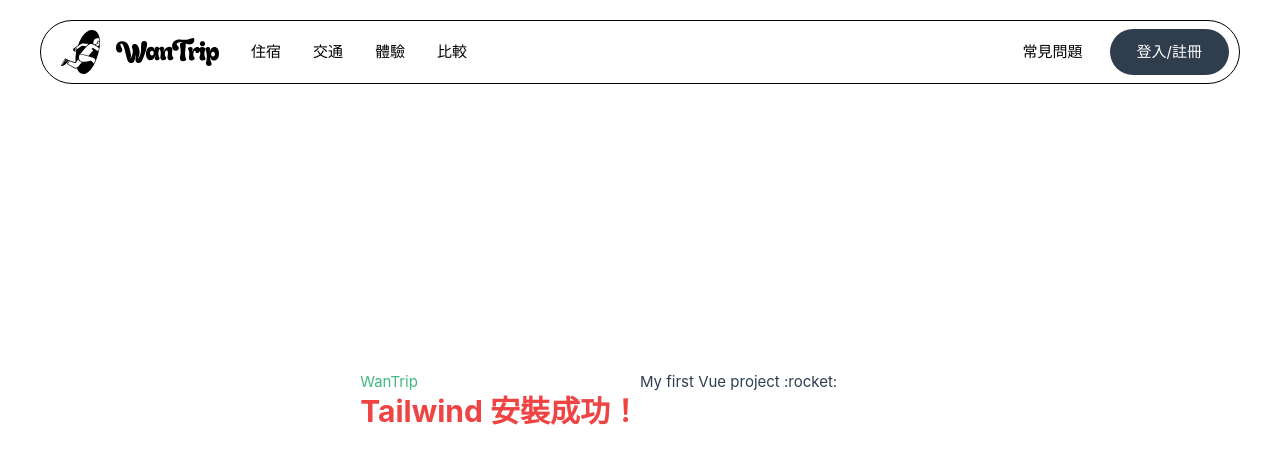
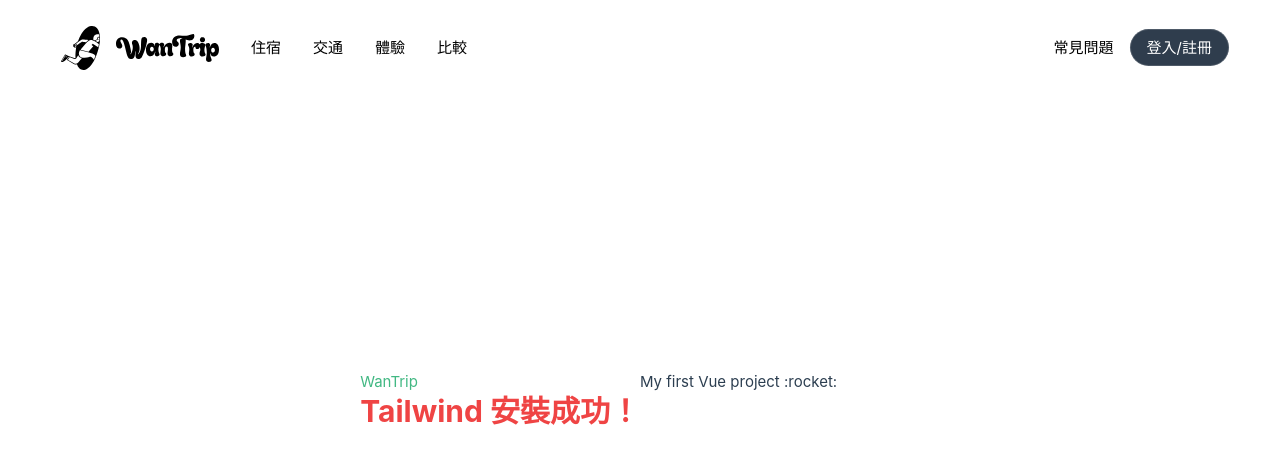
Before and after one commit to WanTrip-2026/WanTrip, a Vue app: page / in a window 1280 px wide. Shown: the top 464 px of the page. Built offline with nearby package versions, Linux system fonts and the light colour scheme.

Commit message:
Navbar v1

```diff
--- a/src/App.vue
+++ b/src/App.vue
@@ -6,8 +6,7 @@
 </template>
 
 <script setup>
-import Navbar from './components/layout/Navbar.vue';
-
+  import Navbar from './components/layout/Navbar.vue';
 </script>
 
 <style>
--- a/src/components/layout/Navbar.vue
+++ b/src/components/layout/Navbar.vue
@@ -3,8 +3,8 @@
 </script>
 
 <template>
-  <header class="max-w-[1200px] mx-auto fixed top-[20px] inset-x-0 z-50">
-    <nav class="flex flex-row justify-between h-[64px] rounded-full bg-white/45 backdrop-blur-md mx-auto p-[10px] border border-black">
+  <header class="max-w-[1240px] mx-auto fixed top-[20px] inset-x-0 z-50">
+    <nav class="flex flex-row justify-between h-[56px] rounded-full bg-white/45 backdrop-blur-md mx-[20px] p-[10px] border border-white/50">
       <div class="flex flex-row items-center gap-[16px]">
         <h1>
           <a href="#">
@@ -16,25 +16,25 @@
         </h1>
         <ul class="flex flex-row">
           <li>
-            <RouterLink to="/" class="text-black px-4 py-2">住宿</RouterLink>
+            <RouterLink to="/" class="text-black font-medium px-4 py-2 hover:text-primary">住宿</RouterLink>
           </li>
           <li>
-            <RouterLink to="/" class="text-black px-4 py-2">交通</RouterLink>
+            <RouterLink to="/" class="text-black font-medium px-4 py-2 hover:text-primary">交通</RouterLink>
           </li>
           <li>
-            <RouterLink to="/" class="text-black px-4 py-2">體驗</RouterLink>
+            <RouterLink to="/" class="text-black font-medium px-4 py-2 hover:text-primary">體驗</RouterLink>
           </li>
           <li>
-            <RouterLink to="/" class="text-black px-4 py-2">比較</RouterLink>
+            <RouterLink to="/" class="text-black font-medium px-4 py-2 hover:text-primary">比較</RouterLink>
           </li>
         </ul>
       </div>
       <ul class="flex flex-row items-center">
-        <li class="px-6 py-3">
-          <RouterLink to="/" class="text-black">常見問題</RouterLink>
+        <li>
+          <RouterLink to="/" class="text-black font-medium px-4 py-2 hover:text-primary">常見問題</RouterLink>
         </li>
-        <li class="rounded-full bg-[#2F3D4D] px-6 py-3">
-          <RouterLink to="/" class="text-white">登入/註冊</RouterLink>
+        <li>
+          <RouterLink to="/" class="text-white rounded-full bg-[#2F3D4D] px-4 py-2 border border-white/15">登入/註冊</RouterLink>
         </li>
       </ul>
     </nav>
```
